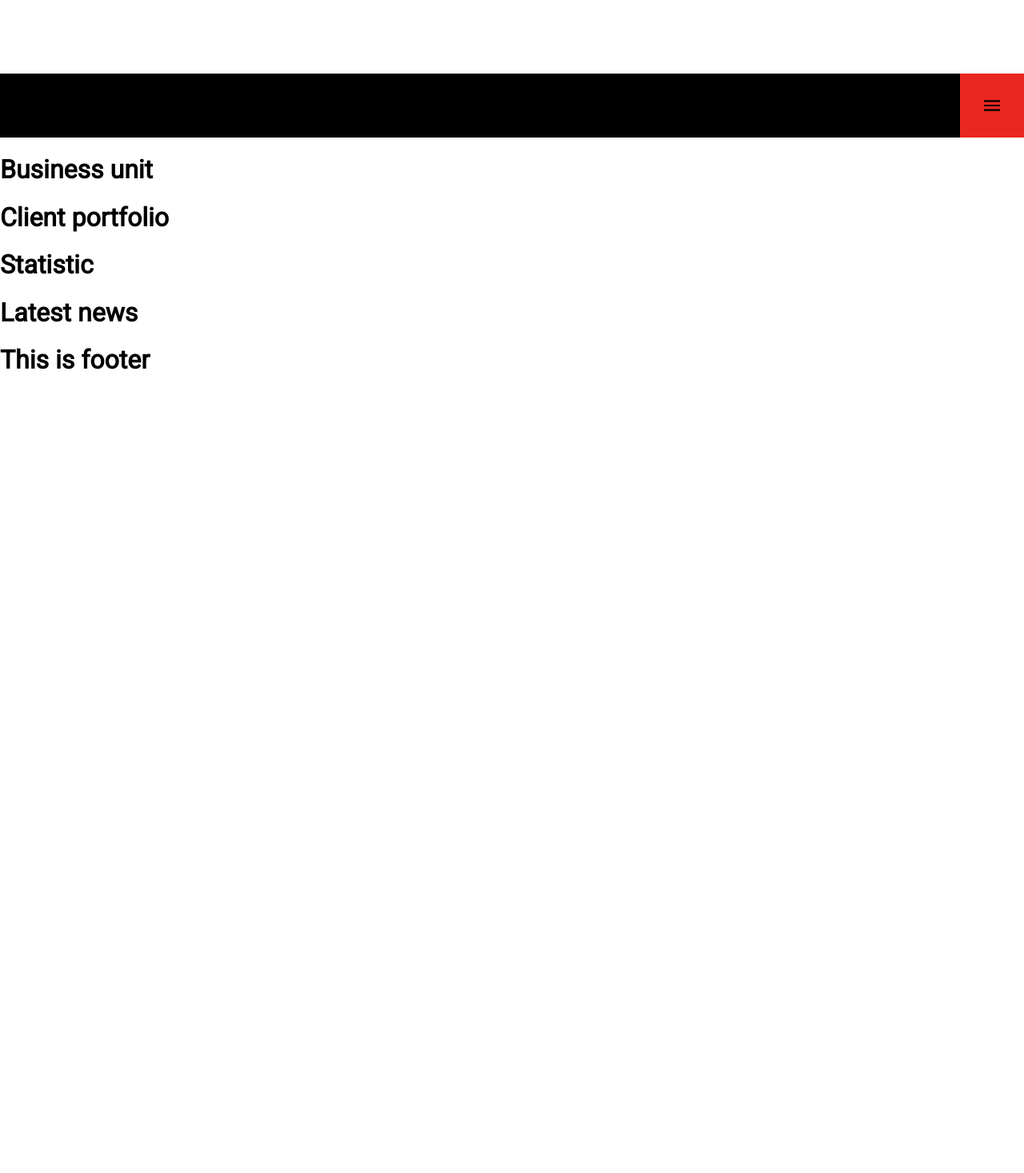
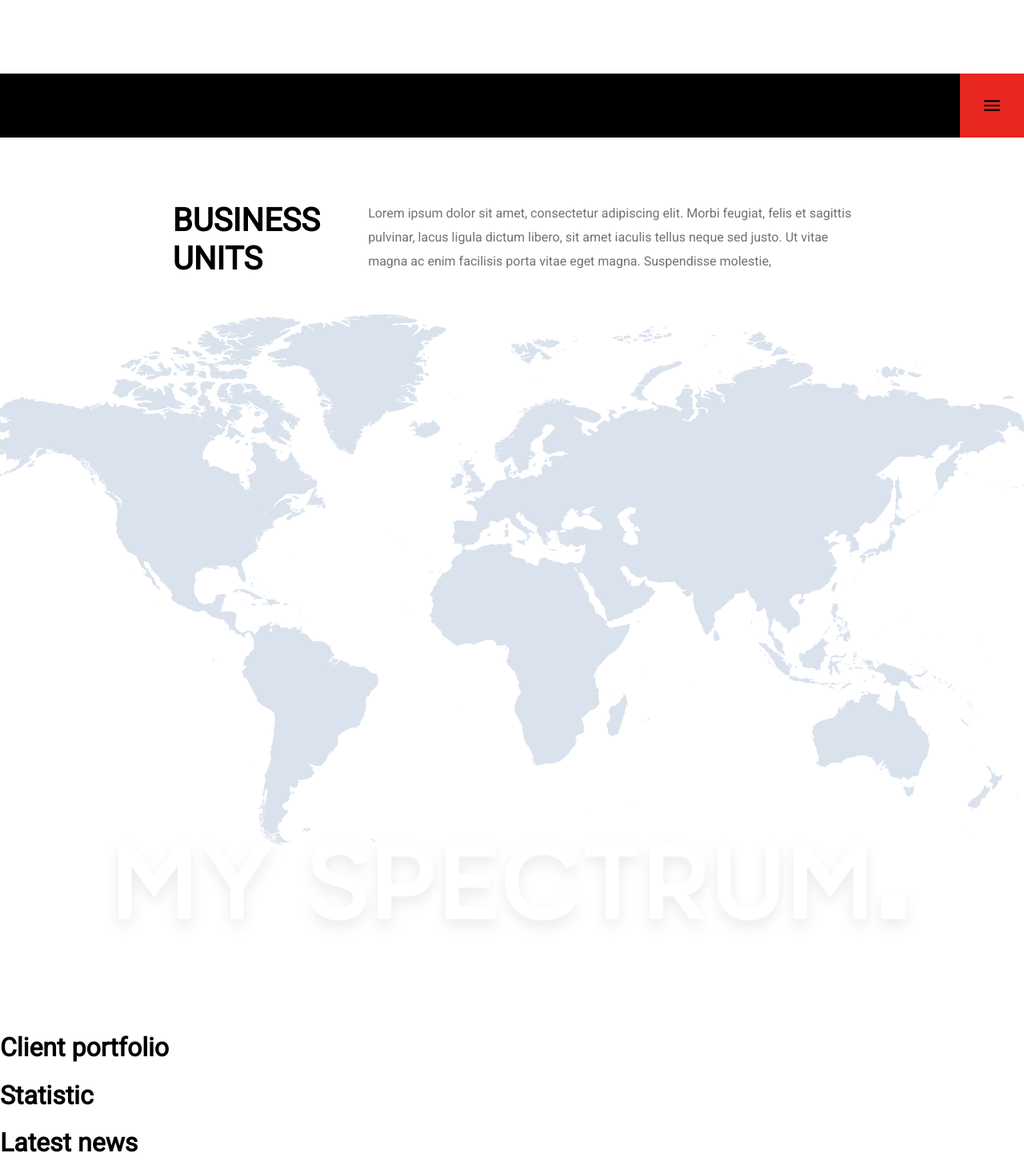
Before and after one commit to tinhuynh0992/my-spectrum, a Vue app: page / in a window 1280 px wide. Shown: the part 2340-3807 px from the top of the page at 80% size. Before the commit the page ends 2830 px from the top, so only its background shows below. Built offline with nearby package versions, Linux system fonts and the light colour scheme.

Commit message:
Add section business units

```diff
--- a/src/components/home/ms-home-business-units.vue
+++ b/src/components/home/ms-home-business-units.vue
@@ -1,3 +1,60 @@
 <template>
-  <h1>Business unit</h1>
+  <div class="ms-home-business-units">
+    <div class="section-text">
+      <div class="section-title">
+        BUSINESS<br/>
+        UNITS<i class="fa fa-quare red-dot"></i>
+      </div>
+      <div class="section-description">
+        Lorem ipsum dolor sit amet, consectetur adipiscing elit. Morbi feugiat, felis et sagittis<br/>
+        pulvinar, lacus ligula dictum libero, sit amet iaculis tellus neque sed justo. Ut vitae<br/>
+        magna ac enim facilisis porta vitae eget magna. Suspendisse molestie,
+      </div>
+    </div>
+
+    <div class="section-map">
+      <img src="@/assets/home-business-units-map.png" alt="" />
+    </div>
+
+    <div class="section-logo">
+      <img src="@/assets/home-business-units-logo.png" alt="">
+    </div>
+  </div>
 </template>
+
+<style lang="scss" scoped>
+.ms-home-business-units {
+  background-color: transparent;
+  display: flex;
+  flex-direction: column;
+  align-items: center;
+  padding-top: 80px;
+  padding-bottom: 80px;
+
+  .section-text {
+    display: flex;
+    margin-bottom: 45px;
+
+    .section-title {
+      font-size: 40px;
+      font-weight: bold;
+      line-height: 48px;
+      margin-right: 60px;
+    }
+
+    .section-description {
+      font-size: 16px;
+      line-height: 30px;
+      color: #727272;
+    }
+  }
+
+  .section-logo {
+    margin-top: -40px;
+
+    img {
+      max-height: 150px;
+    }
+  }
+}
+</style>
```
Also changed, not shown: src/assets/home-business-units-logo.png (added), src/assets/home-business-units-map.png (added).
